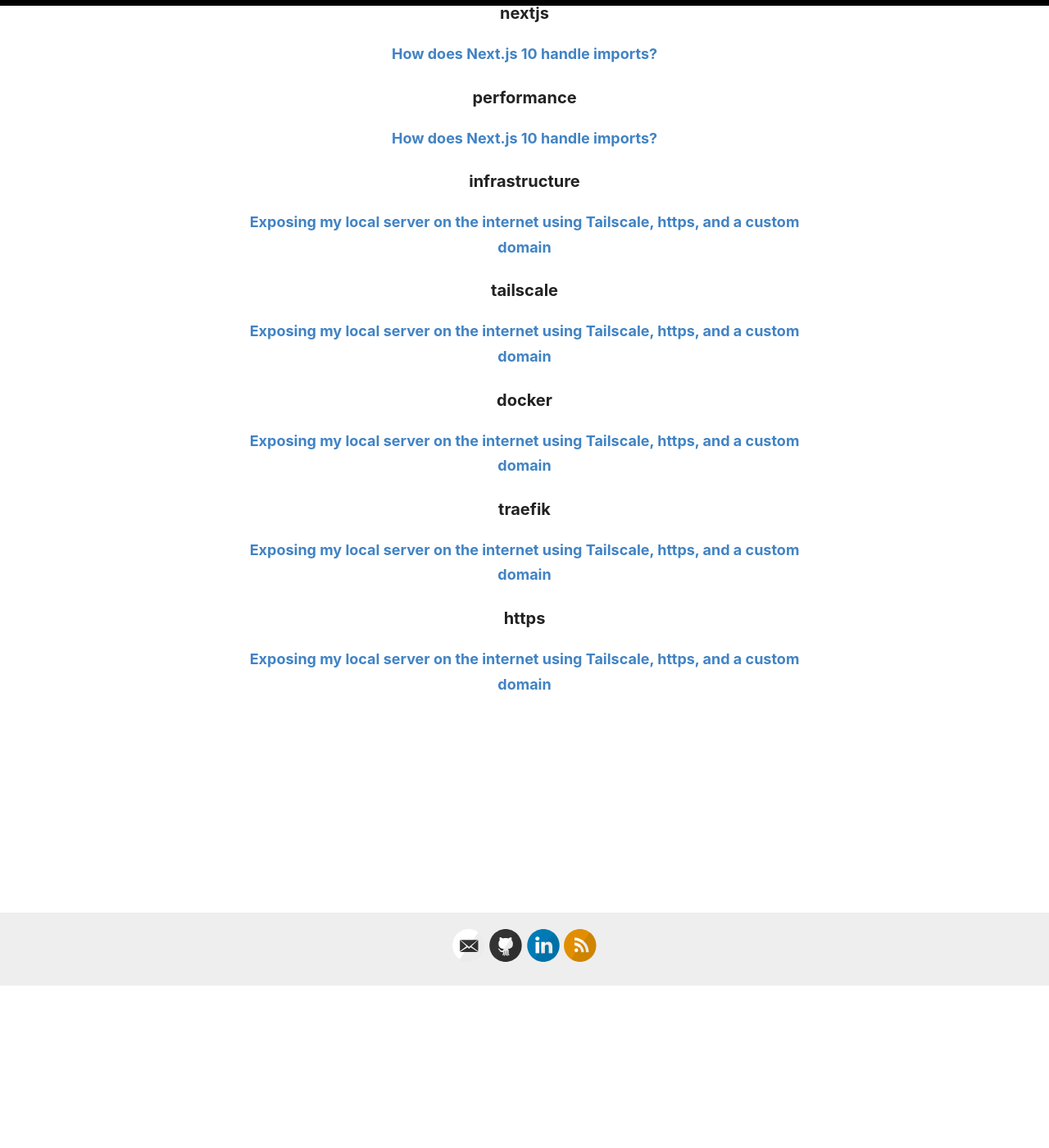
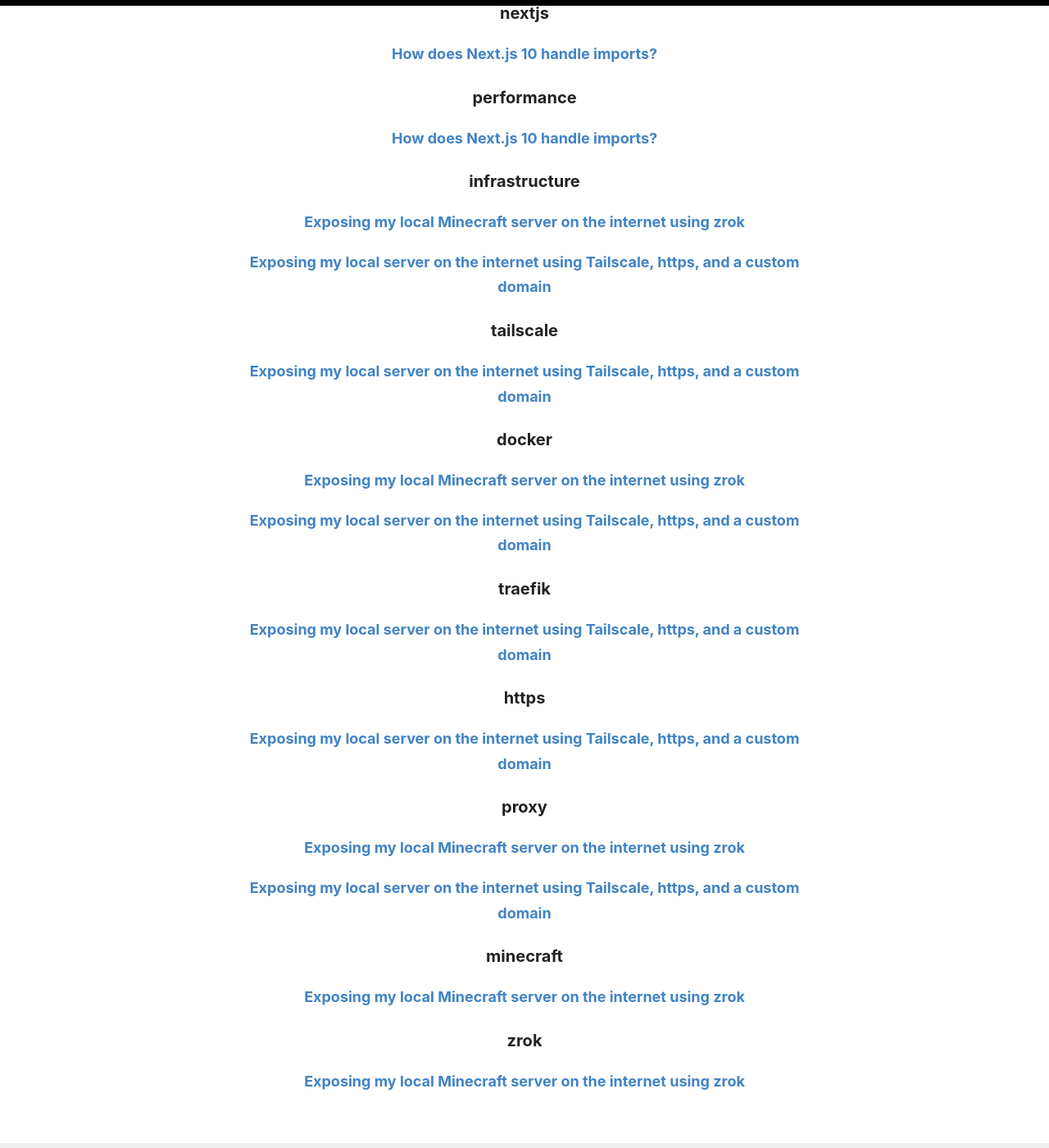
Before and after one commit to GedasFX/gedasfx.github.io, a Jekyll site: the page built from _pages/categories.md, in a window 1280 px wide and 1400 px high, scrolled down 198 px. Shown: the whole window at 82% size. Built offline with Jekyll 4.4.1, drawn with Linux system fonts in a browser that asks for light colours; some of the changed lines change nothing that is shown.

Commit message:
article 2

````diff
--- a/_posts/2024-09-15-tailscale-funnel.md
+++ b/_posts/2024-09-15-tailscale-funnel.md
@@ -2,7 +2,7 @@
 layout: post
 title: Exposing my local server on the internet using Tailscale, https, and a custom domain
 date: 2024-09-15
-categories: infrastructure tailscale docker traefik https
+categories: infrastructure tailscale docker traefik https proxy
 ---
 
 I should start with a disclaimer, please for the love of god, do not use this setup for production use. This article is for educational purposes only!
--- /dev/null
+++ b/_posts/2024-09-16-exposing-minecraft-with-zrok.md
@@ -0,0 +1,328 @@
+---
+layout: post
+title: Exposing my local Minecraft server on the internet using zrok
+date: 2024-09-16
+categories: infrastructure docker minecraft zrok proxy
+---
+
+Well the title should really say exposing arbitrary TCP or UDP ports to the internet as this is basically what is being done here.
+
+# Motivation
+
+After [exposing my HTTP web servers to the internet](./2024-09-16-exposing-minecraft-with-zrok.md), I decided what else can I proxy via my virtual machine. How about.. my Minecraft server? :o
+
+Like before, at the end of this procedure I discovered an easier SaaS approach, which I [talk about at the end](#can-we-do-better). If you want a simple one-program-does-it-all solution, just skip to there. If not.. I hope you find this article educational!
+
+# The Plan
+
+Please consult The Diagram™️ for a second:
+
+![Diagram explaining everything](../assets/posts/2024-09-16-exposing-minecraft-with-zrok/da-diagram.png)
+
+We currently have a use case where a user can connect to the home server which is running a minecraft server inside Docker. We want other people to connect too, and we can accomplish this via zrok.
+
+The zrok tunnel part really comes down to 2 main components: `share` and `access`. Our home server is going to _share_ to the zrok tunnel a resource (minecraft), and the public virtual machine will _access_ it and expose it publicly. All will also need to be coordinated via zrok API itself. All 3 parts will be discussed individually.
+
+## Setting up zrok
+
+If [zrokNET STARTER plan](https://zrok.io/pricing/) limitations are acceptable, this step can be skipped almost entirely, just make sure you have an account you can `zrok enable` with.
+
+Personally I went with self-hosted approach, mostly as a challenge. The [Docker self-host guide](https://docs.zrok.io/docs/guides/self-hosting/docker/) was excellent and got me to set up most of the system. I never ended up doing caddy https setup, as I already had certificate manager of `traefik` installed on the host, and the whole public share system, while convenient, was not needed.
+
+If you follow the self-hosted approach, follow the guide till you create an account.
+
+### Customizations of the compose.yml
+
+What guide doesn't tell you is that you need to expose the API to the internet for users to connect. That can be done by setting `ZROK_INSECURE_INTERFACE=0.0.0.0` in the `.env` file, or, what i did, was use traefik to expose the service with a TLS certificate.
+
+As a quick refresher, my traefik configuration is as follows:
+
+```yml
+# ./compose.yml
+
+services:
+  reverse-proxy:
+    image: traefik:v3.1
+    ports:
+      - "443:443"
+      - "80:80"
+    volumes:
+      - /var/run/docker.sock:/var/run/docker.sock
+      - ./traefik:/etc/traefik
+      - ./letsencrypt:/letsencrypt
+    networks:
+      - public
+    restart: unless-stopped
+
+networks:
+  public:
+    external: true
+    name: public
+```
+
+```yml
+# ./traefik/traefik.yml
+
+entryPoints:
+  web:
+    address: ":80"
+  websecure:
+    address: ":443"
+
+accessLog: {}
+
+providers:
+  docker:
+    exposedbydefault: false
+    network: public
+  file:
+    directory: /etc/traefik/providers
+    watch: true
+
+tls:
+  options:
+    default:
+      sniStrict: true
+
+certificatesResolvers:
+  main:
+    acme:
+      email: YOUR_CONTACT_EMAIL
+      storage: /etc/traefik/acme.json
+      httpchallenge:
+        entrypoint: web
+```
+
+The main addition here is that I added a `docker` provider to my traefik setup, and linked everything over a new external network `public` (created with `docker network create public`). This way I can proxy requests across docker compose projects.
+
+With that being said, this is the addition I did to the zrok `compose.yml` file:
+
+```yml
+# Changed zrok-controller.networks section to:
+    networks:
+      zrok-instance:
+        aliases:
+          - zrok.${ZROK_DNS_ZONE}
+      public:
+
+# Added zrok-controller.labels section:
+    labels:
+      - "traefik.enable=true"
+      - "traefik.http.routers.whoami.rule=Host(`api.zrok.gedas.dev`)"
+      - "traefik.http.routers.whoami.entrypoints=websecure"
+      - "traefik.http.routers.whoami.tls.certresolver=main"
+      - "traefik.http.services.zrok.loadbalancer.server.port=18080"
+
+# Updated the end of the file networks config to:
+networks:
+  zrok-instance:
+    driver: bridge
+  public:
+    external: true
+    name: public
+```
+
+After doing all this, my api was openable on https://api.zrok.gedas.dev/
+
+## Setting up the private access
+
+Now that we have an account and we have a token to enable environments, the rest is going to be a cake walk!
+
+This section is based from [this guide](https://docs.zrok.io/docs/guides/docker-share/docker_private_share_guide/).
+
+### `share` server
+
+I downloaded the `compose.yml` file [given by the guide](https://docs.zrok.io/zrok-private-share/compose.yml), and edited it to be the following:
+
+```yml
+services:
+  zrok-init:
+    image: busybox
+    # matches uid:gid of "ziggy" in zrok container image
+    command: chown -Rc 2171:2171 /mnt/.zrok
+    user: root
+    volumes:
+      - ./zrok_env:/mnt/.zrok
+
+  # enable zrok environment
+  zrok-enable:
+    image: ${ZROK_CONTAINER_IMAGE:-docker.io/openziti/zrok}
+    depends_on:
+      zrok-init:
+        condition: service_completed_successfully
+    entrypoint: zrok-enable.bash
+    volumes:
+      - ./zrok_env:/mnt
+    environment:
+      HOME: /mnt
+      ZROK_ENABLE_TOKEN:
+      ZROK_API_ENDPOINT:
+      ZROK_ENVIRONMENT_NAME: docker-minecraft-host
+
+  zrok-share:
+    image: ${ZROK_CONTAINER_IMAGE:-docker.io/openziti/zrok}
+    restart: unless-stopped
+    entrypoint: zrok-share.bash
+    depends_on:
+      zrok-enable:
+        condition: service_completed_successfully
+    volumes:
+      - ./zrok_env:/mnt
+    environment:
+      # internal configuration
+      HOME: /mnt            # zrok homedir in container
+
+      # most relevant options
+      ZROK_UNIQUE_NAME:     # name is used to construct frontend domain name, e.g. "myapp" in "myapp.share.zrok.io"
+      ZROK_BACKEND_MODE:    # web, caddy, drive, proxy
+      ZROK_TARGET:          # backend target, is a path in container filesystem unless proxy mode
+      ZROK_INSECURE:        # "--insecure" if proxy target has unverifiable TLS server certificate
+      ZROK_BASIC_AUTH:      # username:password
+      ZROK_PERMISSION_MODE: # if "closed" allow only your account and additional accounts in ZROK_ACCESS_GRANTS
+      ZROK_ACCESS_GRANTS:   # space-separated list of additional zrok account emails to grant access in closed permission mode
+
+      # least relevant options
+      ZROK_VERBOSE:           # "--verbose"
+      ZROK_SHARE_OPTS:        # additional arguments to "zrok reserve private" command
+      ZROK_FRONTEND_MODE: reserved-private
+      PFXLOG_NO_JSON: "true"  # suppress JSON logging format
+
+  # demo server you can share with zrok
+  minecraft:
+    image: itzg/minecraft-server
+    environment:
+      EULA: "TRUE"
+    volumes:
+      - ./mc-data:/data
+```
+
+It is largely unchanged, except I changed `services.zrok-enable.environment.ZROK_ENVIRONMENT_NAME` to be `docker-minecraft-host`. This is optional to change, but will be easier to identify on the API.
+
+The other (most important) change is I added the actual minecraft server here to share. It could be placed in another compose file, but I would group these 2 things together.
+
+My `.env` file:
+
+```
+ZROK_ENABLE_TOKEN="YOUR_ACCOUNT_TOKEN"
+ZROK_API_ENDPOINT="https://api.zrok.gedas.dev"
+ZROK_UNIQUE_NAME="minecraft1"
+ZROK_BACKEND_MODE="tcpTunnel"
+ZROK_TARGET="minecraft:25565"
+```
+
+Let me explain this file:
+1. `ZROK_ENABLE_TOKEN`, this is token you got when you created the account. This can also be seen on API on the top-right context menu.
+2. `ZROK_API_ENDPOINT`, optional when not self-hosting, this is the URL to the zrok API.
+3. `ZROK_UNIQUE_NAME`, container share key. This can be any lowecase string, but it should be predictable, as it will be used on the receiver side.
+4. `ZROK_BACKEND_MODE`, there are many backend modes, such as `http`, `udpClient`, but for minecraft server, we need to set to `tcpTunnel`.
+5. `ZROK_TARGET`, this is tunnel destination. Because `minecraft` is on the same compose file, meaning same network too, we can target it directly.
+
+Running the compose file up, will create both minecraft server and will share it to the zrok network.
+
+> **IMPORTANT** To clean up after yourself, before shutting down the environment for the final time, run `sudo docker compose exec zrok-share zrok disable`, before `sudo docker compose down`. If you forget, no big deal, you can manually clean up in the API UI.
+
+### `access` server
+
+We are almost done, just left to set up the access.
+
+This time the docker compose file was changed even less!
+
+```yml
+services:
+  zrok-init:
+    image: busybox
+    # matches uid:gid of "ziggy" in zrok container image
+    command: chown -Rc 2171:2171 /mnt/.zrok
+    user: root
+    volumes:
+      - ./zrok_env:/mnt/.zrok
+
+  # enable zrok environment
+  zrok-enable:
+    image: ${ZROK_CONTAINER_IMAGE:-docker.io/openziti/zrok}
+    depends_on:
+      zrok-init:
+        condition: service_completed_successfully
+    entrypoint: zrok-enable.bash
+    volumes:
+      - ./zrok_env:/mnt
+    environment:
+      HOME: /mnt
+      ZROK_ENABLE_TOKEN:
+      ZROK_API_ENDPOINT:
+      ZROK_ENVIRONMENT_NAME: docker-minecraft-proxy
+
+  zrok-access:
+    image: ${ZROK_CONTAINER_IMAGE:-docker.io/openziti/zrok}
+    restart: unless-stopped
+    command: access private --headless --bind 0.0.0.0:9191 ${ZROK_ACCESS_TOKEN}
+    depends_on:
+      zrok-enable:
+        condition: service_completed_successfully
+    ports:
+      - 25565:9191  # expose the zrok private access proxy to the Docker host
+    volumes:
+      - ./zrok_env:/mnt
+    environment:
+      HOME: /mnt
+      PFXLOG_NO_JSON: "true"
+```
+
+The only changes here are, again, `services.zrok-enable.environment.ZROK_ENVIRONMENT_NAME` to be something more descriptive, and `services.zrok-access.ports` to select a custom port (22565) to listen to.
+
+The `.env` file is similar to one in step before:
+
+```
+ZROK_ENABLE_TOKEN="YOUR_ACCOUNT_TOKEN"
+ZROK_API_ENDPOINT="https://api.zrok.gedas.dev"
+ZROK_ACCESS_TOKEN="minecraft1"
+```
+
+This is where the `ZROK_UNIQUE_NAME` we defined in previous step comes into play. Just make sure `ZROK_ACCESS_TOKEN` matches the value and it will work. The `ZROK_ENABLE_TOKEN`, and `ZROK_API_ENDPOINT`, work identically to previous step.
+
+# Results
+
+When all docker compose projects are up and running, opening minecraft shows that everything works great!
+
+![](../assets/posts/2024-09-16-exposing-minecraft-with-zrok/login.png)
+![](../assets/posts/2024-09-16-exposing-minecraft-with-zrok/server_up.png)
+
+When looking at the API, this is what you should see:
+
+![](../assets/posts/2024-09-16-exposing-minecraft-with-zrok/final_graph.png)
+
+This graph shows:
+1. Your user.
+2. The host and proxy docker containers.
+3. The shared minecraft server resource.
+4. The accessed resource via tunnel (dotted line shows the bridge via zrok).
+
+# Can we do better?
+
+Why yes, of course we can. We actually have 2 main "simple" cases.
+
+## SSH Tunnel
+
+If you have a virtual machine you SSH into, you might as well just set up an SSH tunnel. In the past this is what I used to do and it worked out great.
+
+An amazing explanation of SSH tunnels can be found on [Ivan Velichko's blog](https://iximiuz.com/en/posts/ssh-tunnels/).
+
+However if you want a quick and easy solution to host a server, heres a quick command to get you going. Run this in the machine hosting the server.
+
+```bash
+ssh -R 0.0.0.0:25566:localhost:25565 user@myhost.xyz
+```
+
+> This command sets up so requests coming from any IP address (`0.0.0.0`), hitting the VM's `25566` port, get tunneled to local machine's port `25565`. Adjust ports as needed. Also if your server is on another host, replace `localhost` too.
+
+If you cannot connect to the minecraft server after this, check `/etc/ssh/sshd_config` file, and make sure `GatewayPorts` is set to `clientspecified` or `yes` (not recommended) ([source](https://superuser.com/a/591963)).
+
+It does have some problems though:
+1. It only woks with TCP traffic. [There are janky solutions to forward UDP over TCP](https://superuser.com/questions/53103/udp-traffic-through-ssh-tunnel), however I didn't even attempt it.
+2. Tunnels eventually close after there has been no activity on them. A tool called `autossh` seems to work great to bypass ([thread](https://superuser.com/questions/37738/how-to-reliably-keep-an-ssh-tunnel-open)), but I wanted a more 'Docker' approach.
+
+## [playit.gg](https://playit.gg/)
+
+Another service we can make use of is playit.gg. They offer proxy services for arbitrary tcp/udp traffic.
+
+I might have a blog post about this service at a later date, so stay tuned!
````
Also changed, not shown: assets/posts/2024-09-16-exposing-minecraft-with-zrok/da-diagram.png (added), assets/posts/2024-09-16-exposing-minecraft-with-zrok/final_graph.png (added), assets/posts/2024-09-16-exposing-minecraft-with-zrok/login.png (added), assets/posts/2024-09-16-exposing-minecraft-with-zrok/server_up.png (added).
